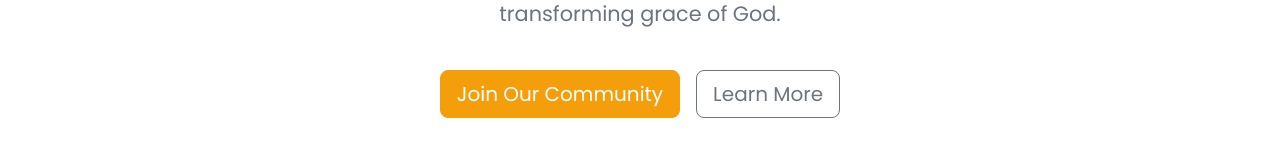
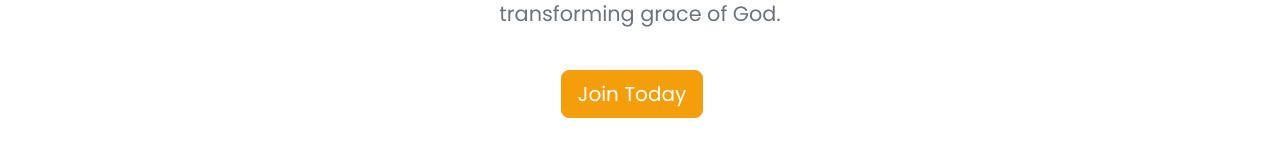
Before and after one commit to silverfoxmediaco/spiritualpurity, a React (Create React App) app in the folder spiritualpurity/: page / in a window 1280 px wide. Shown: the part 364-532 px from the top of the page. Built offline with nearby package versions, Linux system fonts and the light colour scheme; no server answers.

Commit message:
removed button from hp

```diff
--- a/spiritualpurity/src/pages/Home.jsx
+++ b/spiritualpurity/src/pages/Home.jsx
@@ -36,10 +36,7 @@ const Home = () => {
                   className="btn btn-primary btn-lg me-3"
                   onClick={openRegistrationModal}
                 >
-                  Join Our Community
-                </button>
-                <button className="btn btn-outline-secondary btn-lg">
-                  Learn More
+                  Join Today
                 </button>
               </div>
             </div>
```
